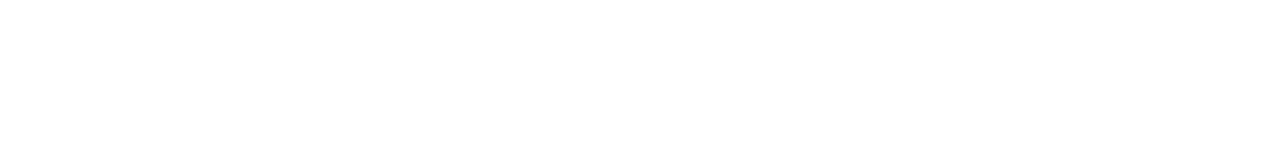
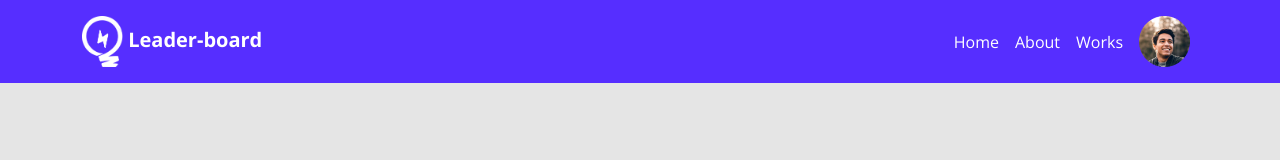
Before and after one commit to rakibulhasan-swe/leaderboard, a plain HTML site: page index.html in a window 1280 px wide. Drawn offline with nearby package versions, Linux system fonts and the light colour scheme.

Commit message:
navbar done

```diff
--- a/index.html
+++ b/index.html
@@ -11,8 +11,38 @@
     <!-- external css -->
     <link rel="stylesheet" href="style.css">
 </head>
-<body>
+<body style="background-color: #E5E5E5;">
 
+    <header>
+        <nav class="navbar navbar-expand-lg navbar-dark" style="background-color: #562EFF;">
+            <div class="container">
+              <a class="navbar-brand" href="#">
+                  <img src="./images/icons/logo.png" alt="" width="41" height="51">
+                  <span class="fw-bold">Leader-board</span>
+              </a>
+              <button class="navbar-toggler" type="button" data-bs-toggle="collapse" data-bs-target="#navbarSupportedContent" aria-controls="navbarSupportedContent" aria-expanded="false" aria-label="Toggle navigation">
+                <span class="navbar-toggler-icon"></span>
+              </button>
+              <div class="collapse navbar-collapse" id="navbarSupportedContent">
+                <ul class="navbar-nav ms-auto mb-2 mb-lg-0 d-flex align-items-center">
+                  <li class="nav-item">
+                    <a class="nav-link active" aria-current="page" href="#">Home</a>
+                  </li>
+                  <li class="nav-item">
+                    <a class="nav-link active" aria-current="page" href="#">About</a>
+                  </li>
+                  <li class="nav-item">
+                    <a class="nav-link active" aria-current="page" href="#">Works</a>
+                  </li>
+                    <a class="nav-link active" aria-current="page" href="#">
+                        <img src="./images/icons/profile.png" alt="" width="51" height="51">
+                    </a>
+                  </li>
+                </ul>
+              </div>
+            </div>
+          </nav>
+    </header>
 
 
 
```
